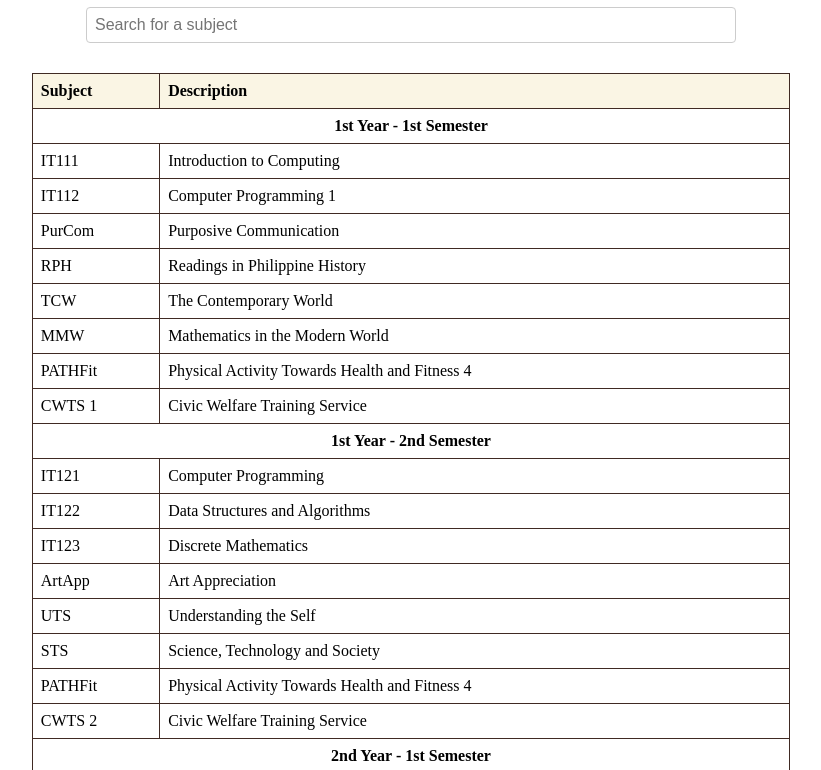
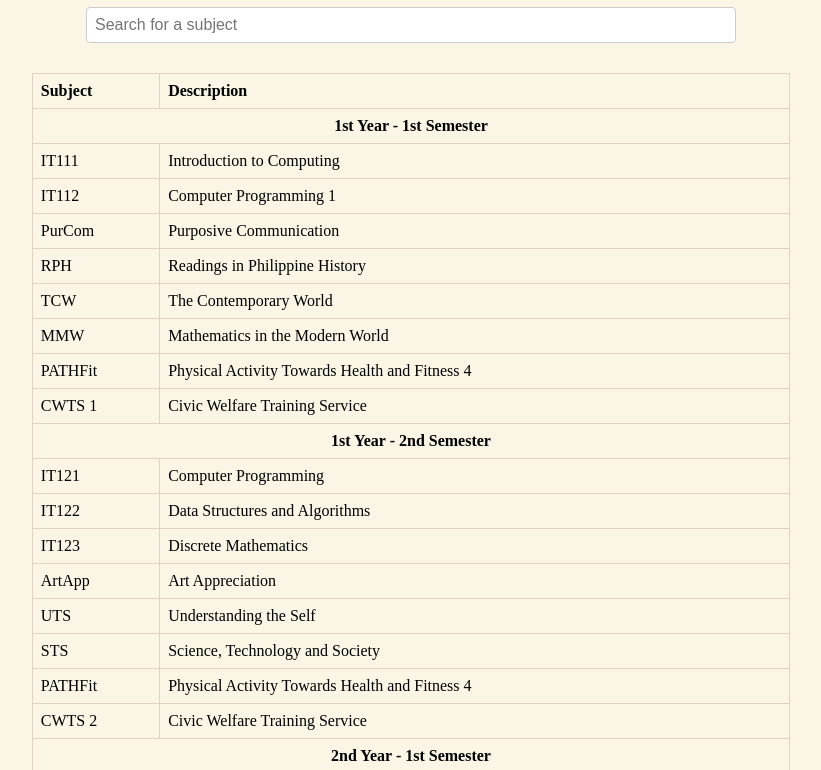
Before and after one commit to jazeljeanachas/Subjects, a plain HTML site: page index.html in a window 1280 px wide. Shown: the part 73-843 px from the top of the page, without its empty margins (229-1050 px from the left). Drawn offline with Linux system fonts and the light colour scheme.

Commit message:
Update index.html

```diff
--- a/index.html
+++ b/index.html
@@ -23,6 +23,7 @@
         body {
             font-family: "Times New Roman", serif;
             text-align: center;
+            background-color: #faf5e4;
         }
         .container {
             display: flex;
@@ -45,7 +46,7 @@
             margin-top: 10px;
         }
         th, td {
-            border: 1px solid #402a23;
+            border: 1px solid #dfd3c3;
             padding: 8px;
             text-align: left;
         }
```
